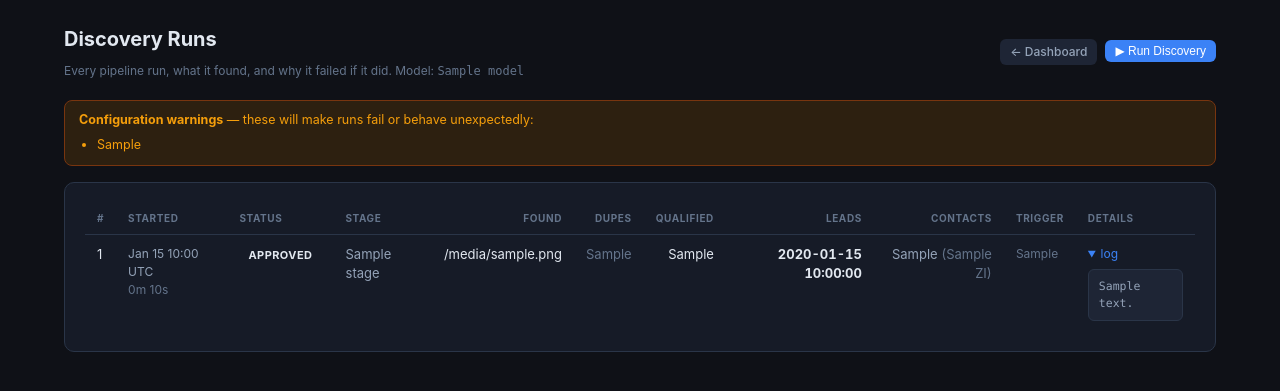
After one commit to wbbrill-spec/thelsa-lead-gen, a Flask app: template templates/runs.html in a window 1280 px wide. The commit adds this page. Shown: the top 391 px of the page. Run offline with Flask 3, Linux system fonts and the light colour scheme; the template is opened without the code that fills it: most values are stand-ins (such as "Sample title", 1, 10 or a date in 2020).

Commit message:
Reliability overhaul (2/3): Runs page, nav link, last-run banner

```diff
--- a/templates/base.html
+++ b/templates/base.html
@@ -204,6 +204,7 @@
     <div class="nav-right">
       <a class="nav-link" href="/">Pending</a>
       <a class="nav-link" href="/leads/all">All Leads</a>
+      <a class="nav-link" href="/runs">Runs</a>
       <span class="nav-user">{{ user_email }}</span>
       <a class="nav-link" href="/logout">Sign out</a>
     </div>
--- /dev/null
+++ b/templates/runs.html
@@ -0,0 +1,102 @@
+{% extends "base.html" %}
+{% block title %}Discovery Runs{% endblock %}
+
+{% block head %}
+<style>
+  .run-row td { vertical-align: top; }
+  .status-pill { display:inline-block; padding: 2px 9px; border-radius: 999px; font-size: 11px; font-weight: 700; letter-spacing: .04em; }
+  .status-RUNNING { background: #0c2340; color: #60a5fa; border: 1px solid #1e3a5f; }
+  .status-COMPLETED { background: var(--green-bg); color: var(--green); border: 1px solid #166534; }
+  .status-FAILED { background: var(--red-bg); color: var(--red); border: 1px solid #7f1d1d; }
+  .status-unknown { background: var(--surface2); color: var(--text-dim); border: 1px solid var(--border); }
+  .summary { white-space: pre-wrap; font-family: ui-monospace, SFMono-Regular, Menlo, monospace; font-size: 11.5px; color: var(--text-dim); background: var(--surface2); border: 1px solid var(--border); border-radius: 6px; padding: 8px 10px; margin-top: 6px; max-height: 220px; overflow: auto; }
+  .err { color: var(--red); font-size: 12.5px; margin-top: 4px; white-space: pre-wrap; }
+  details > summary { cursor: pointer; color: var(--accent); font-size: 12px; }
+  .num { text-align: right; font-variant-numeric: tabular-nums; }
+  .spinner { display:inline-block; width: 10px; height: 10px; border: 2px solid #60a5fa; border-top-color: transparent; border-radius: 50%; animation: spin 0.9s linear infinite; vertical-align: -1px; margin-right: 6px; }
+  @keyframes spin { to { transform: rotate(360deg); } }
+  .warn-box { background: var(--yellow-bg); color: var(--yellow); border: 1px solid #78350f; border-radius: 8px; padding: 10px 14px; font-size: 12.5px; margin-bottom: 16px; }
+  .warn-box ul { margin: 6px 0 0 18px; }
+</style>
+{% endblock %}
+
+{% block content %}
+<div class="flex-between" style="margin-bottom: 20px;">
+  <div>
+    <h1 style="font-size: 20px; font-weight: 700;">Discovery Runs</h1>
+    <div class="text-muted text-small mt-8">
+      Every pipeline run, what it found, and why it failed if it did. Model: <code>{{ model }}</code>
+      {% if any_running %}<span style="margin-left:10px;"><span class="spinner"></span>a run is in progress — refreshing every 20s</span>{% endif %}
+    </div>
+  </div>
+  <div class="flex gap-8">
+    <a href="/" class="btn btn-ghost btn-sm">← Dashboard</a>
+    <form method="POST" action="/pipeline/run" style="display:inline;">
+      <button type="submit" class="btn btn-primary btn-sm" {% if any_running %}disabled title="A run is already in progress"{% endif %}>▶ Run Discovery</button>
+    </form>
+  </div>
+</div>
+
+{% if config_warnings %}
+<div class="warn-box">
+  <strong>Configuration warnings</strong> — these will make runs fail or behave unexpectedly:
+  <ul>{% for w in config_warnings %}<li>{{ w }}</li>{% endfor %}</ul>
+</div>
+{% endif %}
+
+<div class="card">
+  {% if runs %}
+  <table>
+    <thead>
+      <tr>
+        <th>#</th>
+        <th>Started</th>
+        <th>Status</th>
+        <th>Stage</th>
+        <th class="num">Found</th>
+        <th class="num">Dupes</th>
+        <th class="num">Qualified</th>
+        <th class="num">Leads</th>
+        <th class="num">Contacts</th>
+        <th>Trigger</th>
+        <th>Details</th>
+      </tr>
+    </thead>
+    <tbody>
+      {% for r in runs %}
+      <tr class="run-row">
+        <td>{{ r.id }}</td>
+        <td class="text-dim text-small">
+          {{ r.started_at.strftime('%b %d %H:%M') if r.started_at else '—' }} UTC
+          {% if r.duration_seconds %}<div class="text-muted">{{ (r.duration_seconds // 60)|int }}m {{ (r.duration_seconds % 60)|int }}s</div>{% endif %}
+        </td>
+        <td><span class="status-pill status-{{ r.status or 'unknown' }}">{% if r.status == 'RUNNING' %}<span class="spinner"></span>{% endif %}{{ r.status or '?' }}</span></td>
+        <td class="text-dim">{{ r.stage or '—' }}</td>
+        <td class="num">{{ r.companies_discovered or 0 }}</td>
+        <td class="num text-muted">{{ r.companies_skipped_dupe or 0 }}</td>
+        <td class="num">{{ r.leads_qualified or 0 }}</td>
+        <td class="num" style="font-weight:700; color: {% if (r.leads_created or 0) > 0 %}var(--green){% else %}inherit{% endif %};">{{ r.leads_created or 0 }}</td>
+        <td class="num text-dim">{{ r.contacts_found or 0 }}{% if r.contacts_zoominfo %} <span class="text-muted">({{ r.contacts_zoominfo }} ZI)</span>{% endif %}</td>
+        <td class="text-muted text-small">{{ r.triggered_by or (r.run_by_user.full_name if r.run_by_user else '—') }}</td>
+        <td style="max-width: 420px;">
+          {% if r.error_message %}<div class="err">{{ r.error_message }}</div>{% endif %}
+          {% if r.summary %}
+          <details {% if r.status == 'RUNNING' or loop.first %}open{% endif %}>
+            <summary>log</summary>
+            <div class="summary">{{ r.summary }}</div>
+          </details>
+          {% endif %}
+        </td>
+      </tr>
+      {% endfor %}
+    </tbody>
+  </table>
+  {% else %}
+  <div class="text-muted" style="padding: 24px; text-align: center;">No discovery runs yet.</div>
+  {% endif %}
+</div>
+
+{% if any_running %}
+<script>setTimeout(function(){ window.location.reload(); }, 20000);</script>
+{% endif %}
+{% endblock %}
```
Also changed, not shown: templates/dashboard.html (+11 -0 lines).
